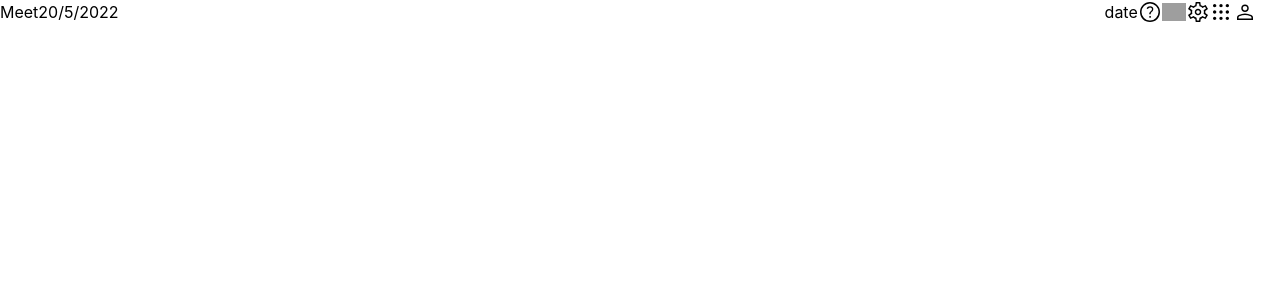
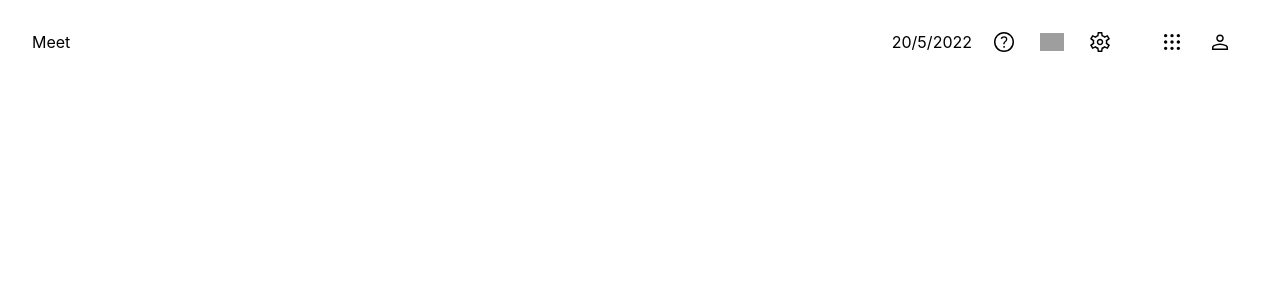
Before and after one commit to singh3069/meet, a React (Create React App) app: page / in a window 1280 px wide. Shown: the top 300 px of the page. Built offline with nearby package versions, Linux system fonts and the light colour scheme; grey boxes are pictures that could not be loaded.

Commit message:
hover effect added icons

```diff
--- a/src/components/header/header.tsx
+++ b/src/components/header/header.tsx
@@ -8,22 +8,34 @@ function Header() {
       const current = new Date();
   const date = `${current.getDate()}/${current.getMonth()}/${current.getFullYear()}`;
   return (
-    <div className='flex justify-around items-center w-full'>
-        <div className='w-1/3'>
+    <div className='flex justify-around items-center w-full p-5 '>
+        <div className='w-1/2 cursor-pointer pl-3'>
 
-            <p><a href="#">Meet</a>{date}</p>
-            {/* <p>{current}</p> */}
+            <p><a href="#">Meet</a></p>
         </div>
-        <div className='flex items-center w-2/3 justify-end'>
-            <div className='w-auto'><p>date</p></div>
-            <div className='flex items-center w-1/12'>
-                <img src={QuestionSVG} alt="" height={24} width={24} />
-                <img src={ErrormessageSVG} alt="" height={24} width={24} />
-                <img src={SettingsSVG} alt="" height={24} width={24} />
+        <div className='flex items-center w-1/2 justify-end pl-3'>
+            <div className='w-auto'><p>{date}</p></div>
+            <div className='flex items-center justify-center space-x-1 lg:w-40'>
+                <div className='m-0 p-2.5 rounded-full hover:bg-gray-300'>
+                <img src={QuestionSVG} alt="" height={24} width={24} className='cursor-pointer ' />
+                </div>
+                <div className='m-0 p-2.5 rounded-full hover:bg-gray-300'>
+                <img src={ErrormessageSVG} alt="" height={24} width={24} className='cursor-pointer' />
+                </div>
+
+                <div className='m-0 p-2.5 rounded-full hover:bg-gray-300'>
+                <img src={SettingsSVG} alt="" height={24} width={24} className='cursor-pointer' />
+                </div>
+
             </div>
-            <div className='flex items-center w-1/12'>
-                <img src={AppsSVG} alt=""  height={24} width={24}/>
-                <img src={UserSVG} alt=""  height={24} width={24}/>
+            <div className='flex items-center w-32  justify-center space-x-1'>
+                <div className='m-0 p-2.5 rounded-full hover:bg-gray-300'>
+
+                <img src={AppsSVG} alt=""  height={24} width={24} className='cursor-pointer'/>
+                </div>
+                <div className='m-0 p-2.5 rounded-full hover:bg-gray-300'>
+                <img src={UserSVG} alt=""  height={24} width={24} className='cursor-pointer'/>
+                </div>
             </div>
         </div>
     </div>
```
